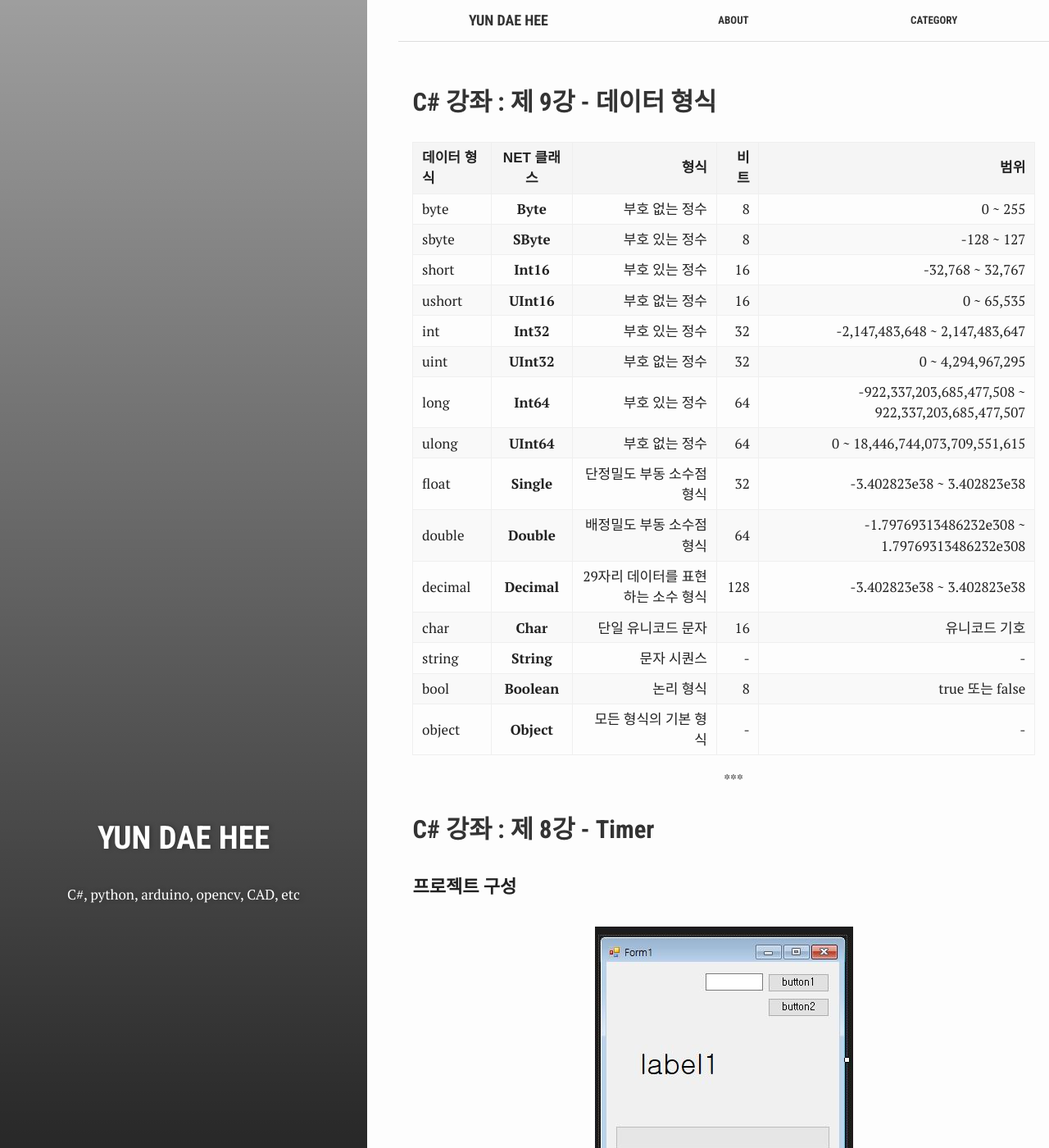
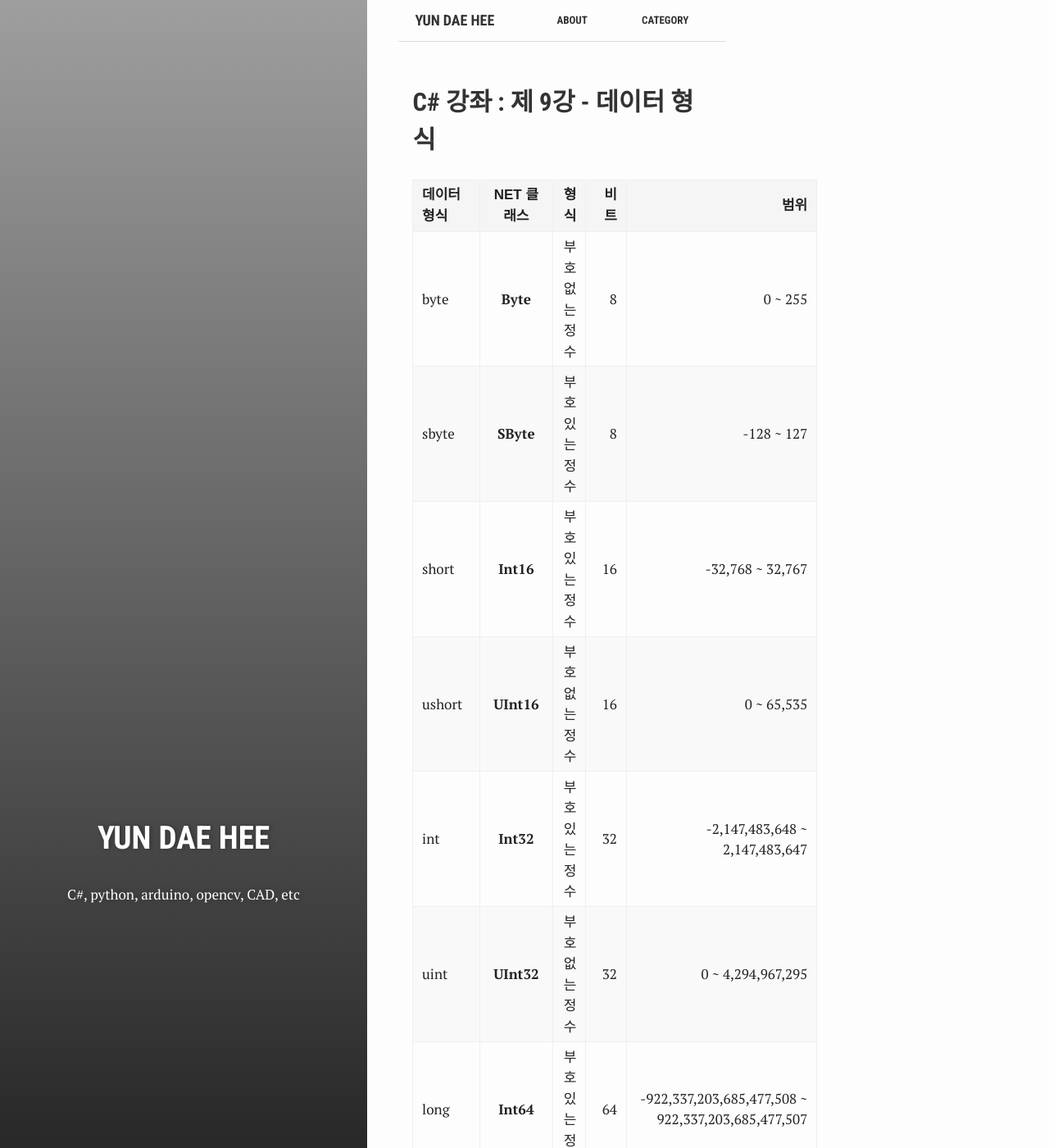
Before and after one commit to test076923/076923.github.io, a Jekyll site: the page built from index.html, in a window 1280 px wide and 1400 px high. Shown: the whole window at 82% size. Built offline with Jekyll 4.4.1, drawn with Linux system fonts in a browser that asks for light colours.

Commit message:
Update _variables.scss

```diff
--- a/assets/_sass/_variables.scss
+++ b/assets/_sass/_variables.scss
@@ -5,7 +5,7 @@ $sm-break-point: 320px;
 
 $aside-width: 35%;
 $content-wrapper-width: 62%;
-$article-max-width: 900px;
+$article-max-width: 400px;
 $post-margin-left: 38%;
 
 $img: "../img";
```
